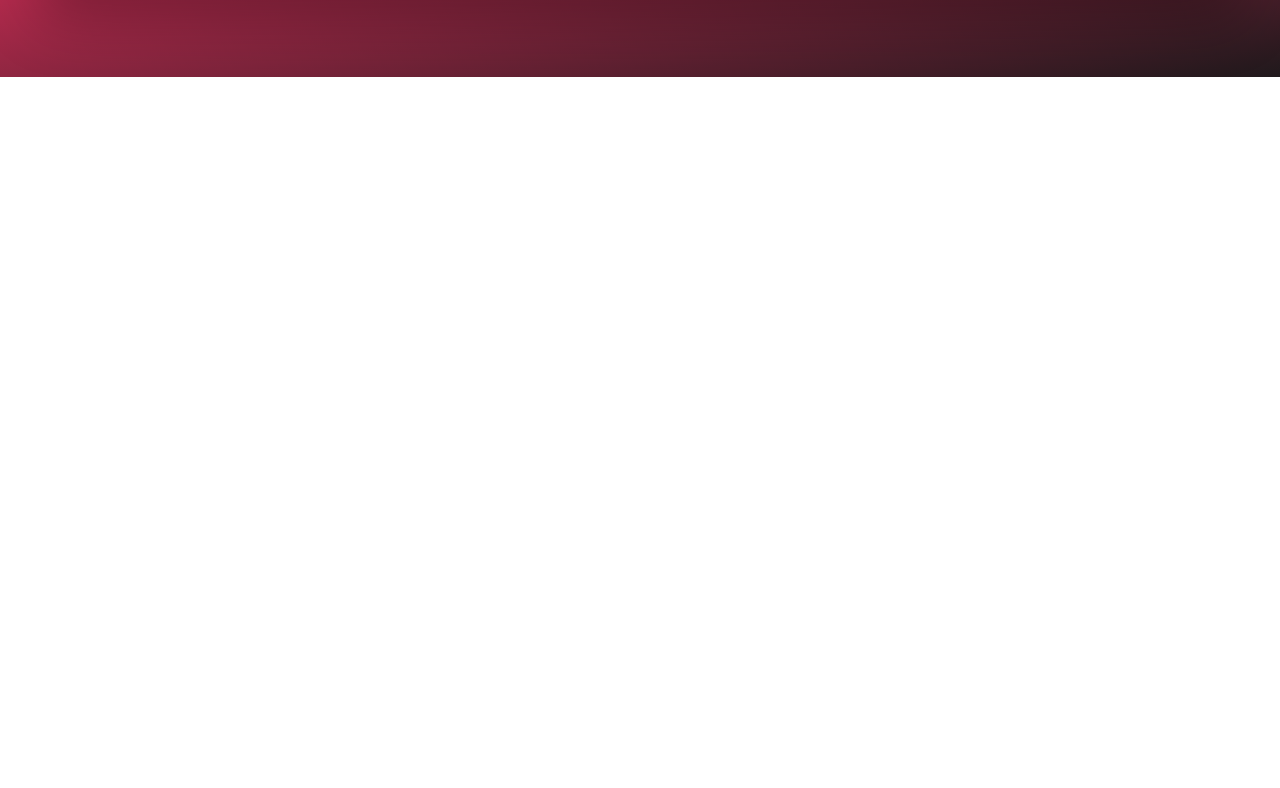
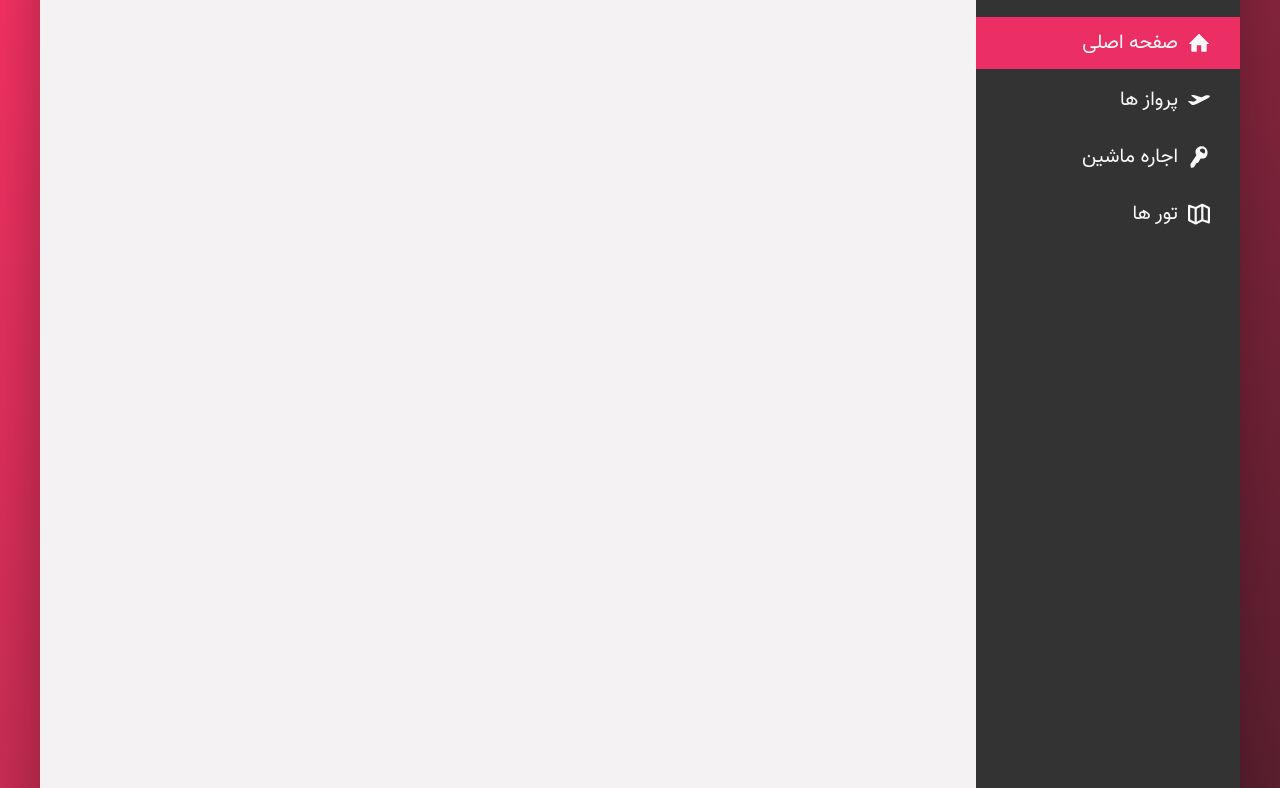
Before and after one commit to AbolfazlPanahiazar/AliMaman-single-article-page, a plain HTML site: page index.html in a window 1280 px wide. Shown: the part 168-956 px from the top of the page. Before the commit the page ends 800 px from the top, so only its background shows below. Drawn offline with Linux system fonts and the light colour scheme.

Commit message:
Add styles of sidebar and done with the sidebar

```diff
--- a/index.html
+++ b/index.html
@@ -47,17 +47,57 @@
 
       <!-- content - start -->
       <div class="content">
-        <!-- side bar - start -->
-        <nav class="sidebar">
-          Side bar
-        </nav>
-        <!-- side bar- end -->
-
         <!-- main - start -->
         <main class="hotel-view">
           Hote view
         </main>
         <!-- main - end -->
+
+        <!-- side bar - start -->
+        <nav class="sidebar">
+          <ul class="side-nav">
+            <li class="side-nav__item side-nav__item--active">
+              <a href="#" class="side-nav__link">
+                <svg class="side-nav__icon">
+                  <use xlink:href="./img/sprite.svg#icon-home"></use>
+                </svg>
+                <span>صفحه اصلی</span>
+              </a>
+            </li>
+
+            <li class="side-nav__item">
+              <a href="#" class="side-nav__link">
+                <svg class="side-nav__icon">
+                  <use xlink:href="./img/sprite.svg#icon-aircraft-take-off"></use>
+                </svg>
+                <span>پرواز ها</span>
+              </a>
+            </li>
+
+            <li class="side-nav__item">
+              <a href="#" class="side-nav__link">
+                <svg class="side-nav__icon">
+                  <use xlink:href="./img/sprite.svg#icon-key"></use>
+                </svg>
+                <span>اجاره ماشین</span>
+              </a>
+            </li>
+
+            <li class="side-nav__item">
+              <a href="#" class="side-nav__link">
+                <svg class="side-nav__icon">
+                  <use xlink:href="./img/sprite.svg#icon-map"></use>
+                </svg>
+                <span>تور ها</span>
+              </a>
+            </li>
+          </ul>
+
+          <div class="legal">
+            &copy; 2020 by Abolfazl Panahiazar, Just for fun.
+          </div>
+        </nav>
+        <!-- side bar- end -->
       </div>
       <!-- content - end -->
     </div>
--- a/scss/_components.scss
+++ b/scss/_components.scss
@@ -100,3 +100,69 @@
     font-size: 1.5rem;
   }
 }
+
+// ********** side navigation **********
+.side-nav {
+  direction: rtl;
+  font-size: 1.4rem;
+  list-style: none;
+  margin-top: 3.5rem;
+
+  &__item {
+    padding: 1rem 3rem;
+    position: relative;
+    cursor: pointer;
+
+    &:not(:last-child) {
+      margin-bottom: 0.5rem;
+    }
+  }
+
+  &__item::before {
+    content: "";
+    position: absolute;
+    top: 0;
+    right: 0;
+    width: 3px;
+    height: 100%;
+    background-color: var(--color-Primary);
+    transform: scaleY(0);
+    transition: transform 0.2s, width 0.4s cubic-bezier(1, 0, 0, 1) 0.2s, background-color 0.1s;
+  }
+
+  &__item:hover::before,
+  &__item--active::before {
+    transform: scaleY(1);
+    width: 100%;
+  }
+
+  &__item:active::before {
+    background-color: var(--color-Primary-light);
+  }
+
+  &__link:link,
+  &__link:visited {
+    font-size: 2rem;
+    text-decoration: none;
+    color: var(--color-grey-light-1);
+    display: flex;
+    align-items: center;
+    position: relative;
+    z-index: 1;
+  }
+
+  &__icon {
+    width: 2.2rem;
+    height: 2.2rem;
+    fill: currentColor;
+    margin-left: 1rem;
+  }
+}
+
+// ********** legal text **********
+.legal {
+  font-size: 1.2rem;
+  text-align: center;
+  padding: 2rem;
+  color: (--color-grey-light-4);
+}
--- a/scss/_layout.scss
+++ b/scss/_layout.scss
@@ -23,10 +23,13 @@
 
 .sidebar {
   background-color: var(--color-grey-dark-1);
-  flex: 0 0 18%;
+  flex: 0 0 22%;
+  display: flex;
+  flex-direction: column;
+  justify-content: space-between;
 }
 
 .hotel-view {
-  // background-color: var(--color-grey);
+  height: 180rem;
   flex: 1;
 }
```
Also changed, not shown: css/style.css, 1 other file.
